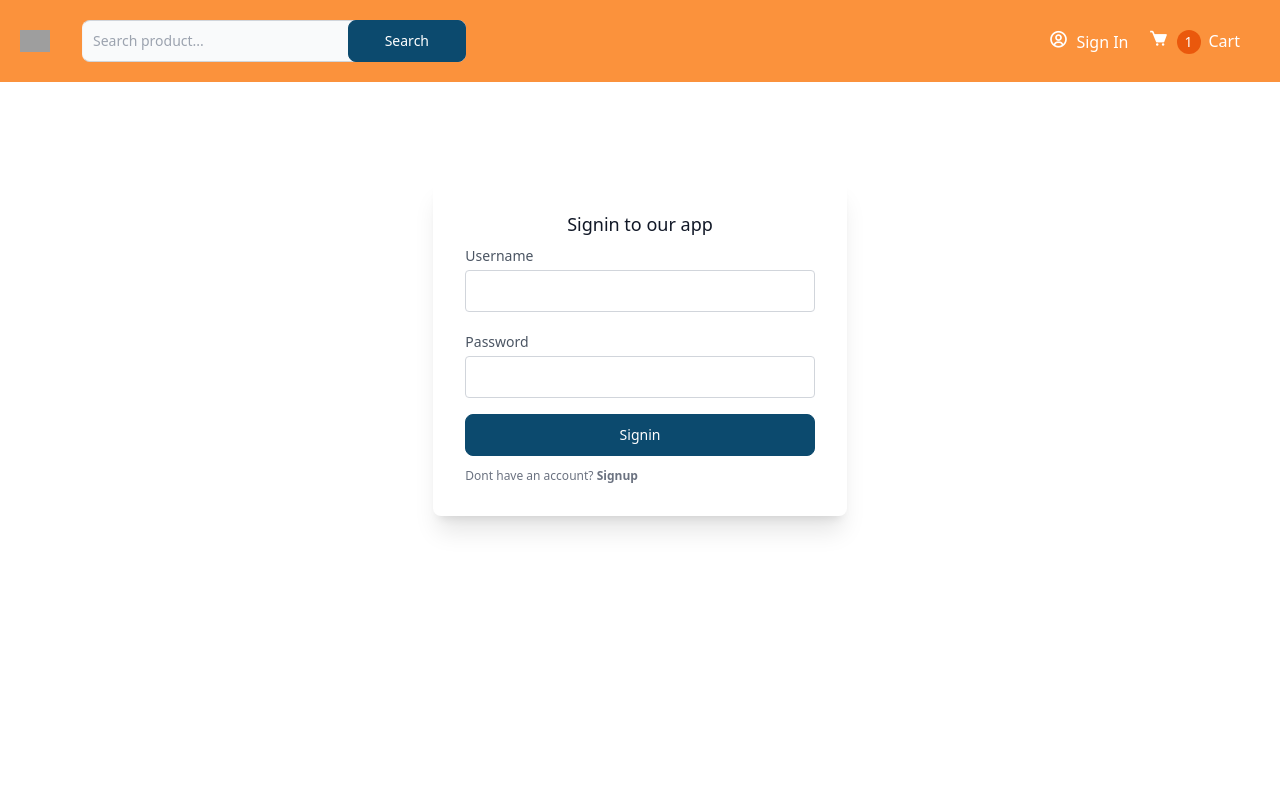
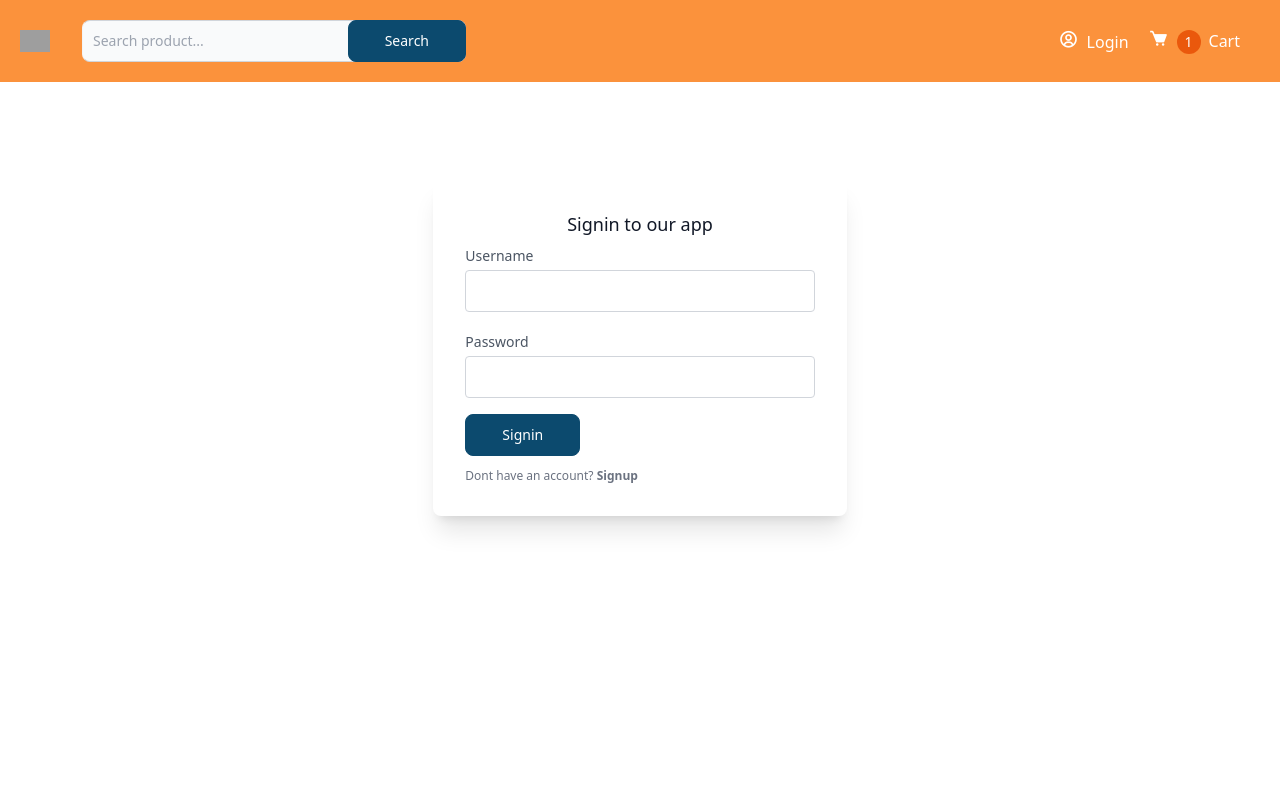
Before and after one commit to Ecommerce-Capstone/Ecommerce-Frontend, a Next.js app: page /auth/signin in a window 1280 px wide. Shown: the top 800 px of the page. Built offline with nearby package versions, Linux system fonts and the light colour scheme; no server answers; grey boxes are pictures that could not be loaded.

Commit message:
feat: authentication authorization

```diff
--- a/package.json
+++ b/package.json
@@ -13,10 +13,13 @@
     "@types/node": "18.13.0",
     "@types/react": "18.0.27",
     "@types/react-dom": "18.0.10",
+    "axios": "^1.3.2",
     "boxicons": "^2.1.4",
     "eslint": "8.33.0",
     "eslint-config-next": "13.1.6",
+    "lodash": "^4.17.21",
     "next": "13.1.6",
+    "next-auth": "^4.19.2",
     "react": "18.2.0",
     "react-dom": "18.2.0",
     "typescript": "4.9.5"
--- a/src/components/Button/index.tsx
+++ b/src/components/Button/index.tsx
@@ -1,7 +1,7 @@
 const Button = (props: any) => {
     return (
         <>
-            <button type="submit" className={`p-2.5 px-9 text-sm font-medium text-white bg-sky-900 rounded-lg border border-sky-900 hover:bg-blue-900 ${props.className}`}>
+            <button type={props.type ?? 'button'} className={`p-2.5 px-9 text-sm font-medium text-white bg-sky-900 rounded-lg border border-sky-900 hover:bg-blue-900 ${props.className}`}>
                 {props.children}
             </button>
         </>
--- /dev/null
+++ b/src/components/Input/BasicInput.tsx
@@ -0,0 +1,12 @@
+const BasicInput = (props: any) => {
+    return (
+        <>
+            <div className="relative mb-4">
+                <label className="leading-7 text-sm text-gray-600">{props.label}</label>
+                <input type={props.type} name={props.name} className="w-full bg-white rounded border border-gray-300 focus:border-indigo-500 focus:ring-2 focus:ring-indigo-200 text-base outline-none text-gray-700 py-1 px-3 leading-8 transition-colors duration-200 ease-in-out" />
+            </div>
+        </>
+    )
+}
+
+export default BasicInput;
--- a/src/components/Layout/BasicInput.tsx
+++ /dev/null
@@ -1,12 +0,0 @@
-const BasicInput = (props: any) => {
-    return (
-        <>
-            <div className="relative mb-4">
-                <label className="leading-7 text-sm text-gray-600">{props.label}</label>
-                <input type={props.type} className="w-full bg-white rounded border border-gray-300 focus:border-indigo-500 focus:ring-2 focus:ring-indigo-200 text-base outline-none text-gray-700 py-1 px-3 leading-8 transition-colors duration-200 ease-in-out" />
-            </div>
-        </>
-    )
-}
-
-export default BasicInput;
--- a/src/components/Navbar/index.tsx
+++ b/src/components/Navbar/index.tsx
@@ -2,8 +2,10 @@ import 'boxicons/css/boxicons.min.css'
 import Logo from "@/components/Logo";
 import Button from "@/components/Button";
 import Link from "next/link";
+import {signIn, signOut, useSession} from "next-auth/react";
 
 const Navbar = () => {
+    const { data, status } = useSession()
     return (<>
         <header className="text-gray-600 body-font bg-orange-400">
             <div className="container mx-auto flex flex-wrap p-5 flex-row items-center justify-between w-full">
@@ -18,10 +20,24 @@ const Navbar = () => {
                     </div>
                 </div>
                 <nav className="md:ml-auto flex flex-wrap items-center text-base text-white justify-end">
-                    <Link href={"/auth/signin"} className="mr-5 hover:text-gray-900 cursor-pointer">
-                        <i className="bx bx-user-circle text-xl mr-2" />
-                        <span className="hidden md:inline-block">Sign In</span>
-                    </Link>
+                    {
+                        status == "loading" && <button type="button" className="mr-5 hover:text-gray-900 cursor-pointer">
+                            <i className="bx bx-loader bx-spin text-xl mr-2" />
+                        </button>
+                    }
+                    {
+                        status == "authenticated" && <button type="button" onClick={() => signOut()} className="mr-5 hover:text-gray-900 cursor-pointer">
+                            <i className="bx bx-log-out text-xl mr-2" />
+                            <span className="hidden md:inline-block">Logout</span>
+                        </button>
+                    }
+                    {
+                        status == "unauthenticated" && <button type="button" onClick={() => signIn()} className="mr-5 hover:text-gray-900 cursor-pointer">
+                            <i className="bx bx-user-circle text-xl mr-2" />
+                            <span className="hidden md:inline-block">Login</span>
+                        </button>
+                    }
+
                     <a className="mr-5 hover:text-gray-900 cursor-pointer">
                         <i className="bx bxs-cart text-xl mr-2" />
                         <span className="inline-block rounded-full w-6 h-6 text-sm bg-orange-600 text-white px-2 py-0.5 mr-2">1</span>
--- /dev/null
+++ b/src/middleware.tsx
@@ -0,0 +1,18 @@
+import { withAuth } from "next-auth/middleware"
+const _ = require("lodash")
+
+// More on how NextAuth.js middleware works: https://next-auth.js.org/configuration/nextjs#middleware
+export default withAuth({
+    callbacks: {
+        authorized({ req, token }) {
+            // `/admin` requires admin role
+            if (_.includes(req.nextUrl.pathname, "/admin")) {
+                return token?.user?.role === "admin"
+            }
+            // `/me` only requires the user to be logged in
+            return !!token
+        },
+    },
+})
+
+export const config = { matcher: ["/admin/:path*", "/me"] }
--- a/src/pages/_app.tsx
+++ b/src/pages/_app.tsx
@@ -1,6 +1,12 @@
 import '@/styles/globals.css'
-import type { AppProps } from 'next/app'
+import type {AppProps} from 'next/app'
+import {SessionProvider} from "next-auth/react"
+import type {Session} from "next-auth"
 
-export default function App({ Component, pageProps }: AppProps) {
-  return <Component {...pageProps} />
+export default function App({Component, pageProps: {session, ...pageProps},}: AppProps<{ session: Session }>) {
+    return (
+        <SessionProvider session={session}>
+            <Component {...pageProps} />
+        </SessionProvider>
+    )
 }
--- /dev/null
+++ b/src/pages/api/auth/[...nextauth].ts
@@ -0,0 +1,71 @@
+import NextAuth, {NextAuthOptions} from "next-auth"
+import CredentialsProvider from "next-auth/providers/credentials";
+import axios from "axios";
+
+export const authOptions: NextAuthOptions = {
+    secret: "secret",
+    providers: [
+        CredentialsProvider({
+            name: "Credentials",
+            credentials: {
+                username: {label: "Username", type: "text"},
+                password: {label: "Password", type: "password"}
+            },
+            // @ts-ignore
+            async authorize(credentials, req) {
+
+                // const response = await axios.post('http://localhost:8080/login', {
+                //     username: credentials.username,
+                //     password:  credentials.password
+                // }).catch(err => {
+                //     console.log("error >> ", err)
+                //     throw new Error('Invalid credentials');
+                // });
+                const response = {
+                    data: {
+                        data: {
+                            token_type: "Bearer",
+                            token: "eyJhbGciOiJIUzI1NiJ9.eyJzdWIiOiI0Iiwicm9sZSI6ImFkbWluIiwiZXhwIjoxNjc2MDQ4NjgxLCJpYXQiOjE2NzYwMTI2ODEsInVzZXJuYW1lIjoiYWRtaW4ifQ.k8GCYQA1Yf96jz9QxVECepQXzlTLyeNqVhWahuNZIpg",
+                            expired_in: 3600,
+                            user: {
+                                id: 4,
+                                username: "username",
+                                fullname: "Nellie Kiehn MD",
+                                email: "Rene_Beer@yahoo.com",
+                                photo: "http://placeimg.com/640/480",
+                                role: "admin",
+                                address: "8887 Reagan Locks",
+                            }
+                        }
+                    }
+                }
+
+                const user = response.data.data
+
+                if (user) {
+                    return user
+                } else {
+                    return null
+                }
+            }
+        })
+    ],
+    pages: {
+        signIn: '/auth/signin'
+    },
+    callbacks: {
+        async jwt({ token, user, profile, account, isNewUser }) {
+            if (user){
+                token.access_token = user.token
+                token.user = user.user
+            }
+            return token
+        },
+        async session({ session, token, user }) {
+            session.user = token.user
+            return session
+        }
+    }
+}
+
+export default NextAuth(authOptions)
--- a/src/pages/auth/signin.tsx
+++ b/src/pages/auth/signin.tsx
@@ -1,18 +1,30 @@
 import Layout from "@/components/Layout";
 import Button from "@/components/Button";
-import BasicInput from "@/components/Layout/BasicInput";
+import BasicInput from "@/components/Input/BasicInput";
 import Link from "next/link";
+import {getCsrfToken, signOut} from "next-auth/react"
+import {GetServerSidePropsContext} from "next";
 
-const SigninPage = () => {
+const SigninPage = (props: any) => {
+
     return (
         <>
             <Layout>
                 <div className="container w-full px-5 py-24 mx-auto flex justify-center">
                     <div className="lg:w-1/3 md:w-1/2 bg-white rounded-lg p-8 flex flex-col w-full mt-10 md:mt-0 relative z-10 shadow-xl">
                         <h2 className="text-gray-900 text-lg mb-1 font-medium title-font text-center">Signin to our app</h2>
-                        <BasicInput label="Username" type="text" />
-                        <BasicInput label="Password" type="password" />
-                        <Button >Signin</Button>
+                        {
+                            props.error  &&
+                            <div className="p-4 mb-4 text-sm text-red-700 bg-red-100 rounded-lg" role="alert">
+                                { props.error }
+                            </div>
+                        }
+                        <form action="/api/auth/callback/credentials" method="POST">
+                            <input name="csrfToken" type="hidden" defaultValue={props.csrfToken} />
+                            <BasicInput label="Username" type="text" name="username" />
+                            <BasicInput label="Password" type="password" name="password" />
+                            <Button type="submit" >Signin</Button>
+                        </form>
                         <p className="text-xs text-gray-500 mt-3">Dont have an account? <Link href="/auth/signup" className="font-bold" >Signup</Link></p>
                     </div>
                 </div>
@@ -23,4 +35,12 @@ const SigninPage = () => {
     )
 }
 
+export async function getServerSideProps(context: GetServerSidePropsContext) {
+    return {
+        props: {
+            csrfToken: await getCsrfToken(context),
+        },
+    }
+}
+
 export default SigninPage;
--- a/src/pages/auth/signup.tsx
+++ b/src/pages/auth/signup.tsx
@@ -1,6 +1,6 @@
 import Layout from "@/components/Layout";
 import Button from "@/components/Button";
-import BasicInput from "@/components/Layout/BasicInput";
+import BasicInput from "@/components/Input/BasicInput";
 import Link from "next/link";
 
 const SigninPage = () => {
--- /dev/null
+++ b/src/types/next-auth.d.ts
@@ -0,0 +1,33 @@
+import NextAuth from "@/types/next-auth"
+import { JWT } from "next-auth/jwt"
+
+declare module "next-auth" {
+    /**
+     * Returned by `useSession`, `getSession` and received as a prop on the `SessionProvider` React Context
+     */
+    interface Session {
+        user: {
+            /** The user's postal address. */
+            id: number
+            username: string
+            email: string
+            fullname: string
+            role:  string
+            address: string
+        }
+    }
+
+    interface User {
+        token: string,
+        user: any
+    }
+}
+
+declare module "next-auth/jwt" {
+    /** Returned by the `jwt` callback and `getToken`, when using JWT sessions */
+    interface JWT {
+        /** OpenID ID Token */
+        access_token?:string
+        user?: any
+    }
+}
--- a/tsconfig.json
+++ b/tsconfig.json
@@ -17,8 +17,9 @@
     "baseUrl": ".",
     "paths": {
       "@/*": ["./src/*"]
-    }
+    },
+    "typeRoots": ["./src/types"]
   },
-  "include": ["next-env.d.ts", "**/*.ts", "**/*.tsx"],
+  "include": ["next-env.d.ts", "./src/**/*.ts", "./src/**/*.tsx"],
   "exclude": ["node_modules"]
 }
```
Also changed, not shown: 2 other files (tests, documents, lock files or other folders).
